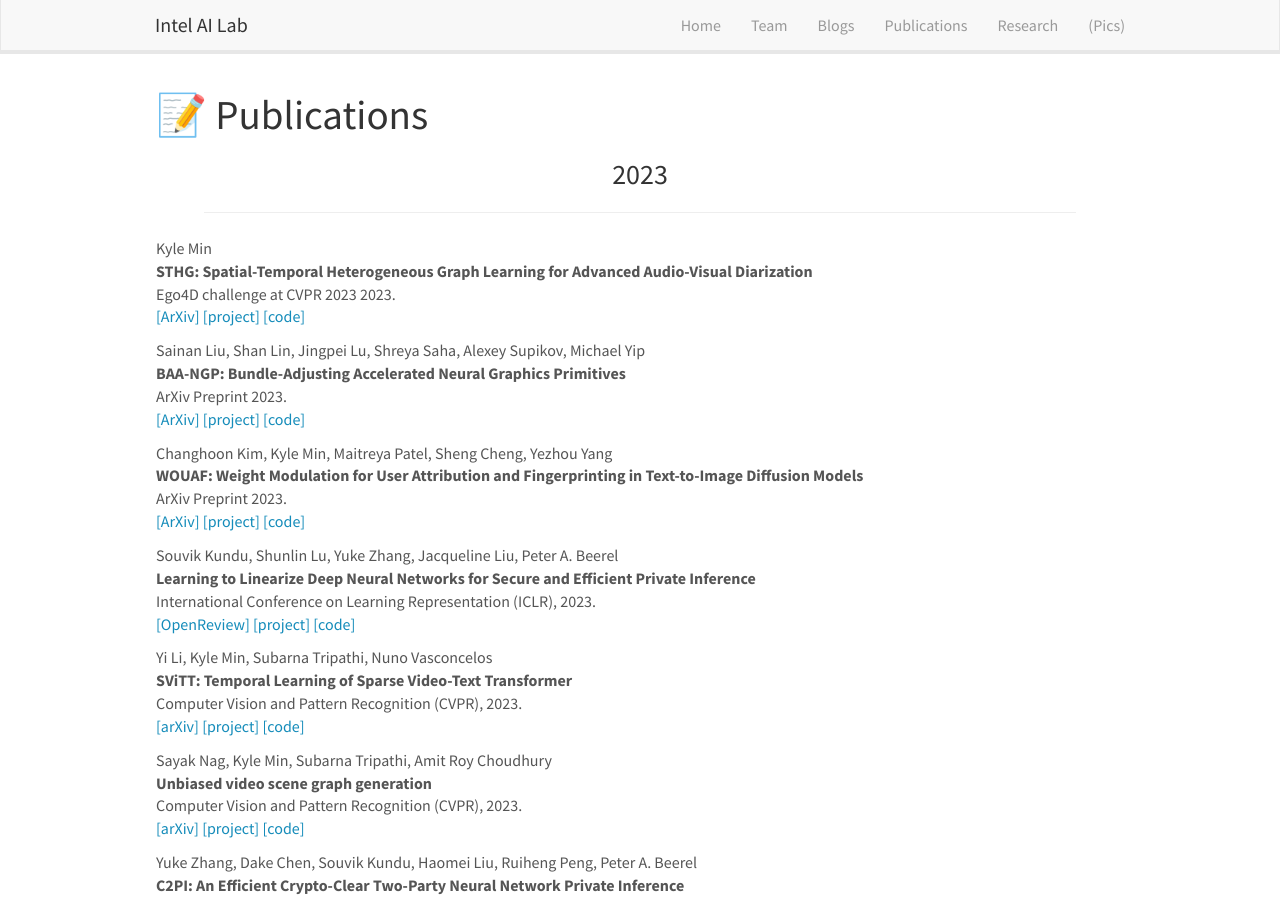
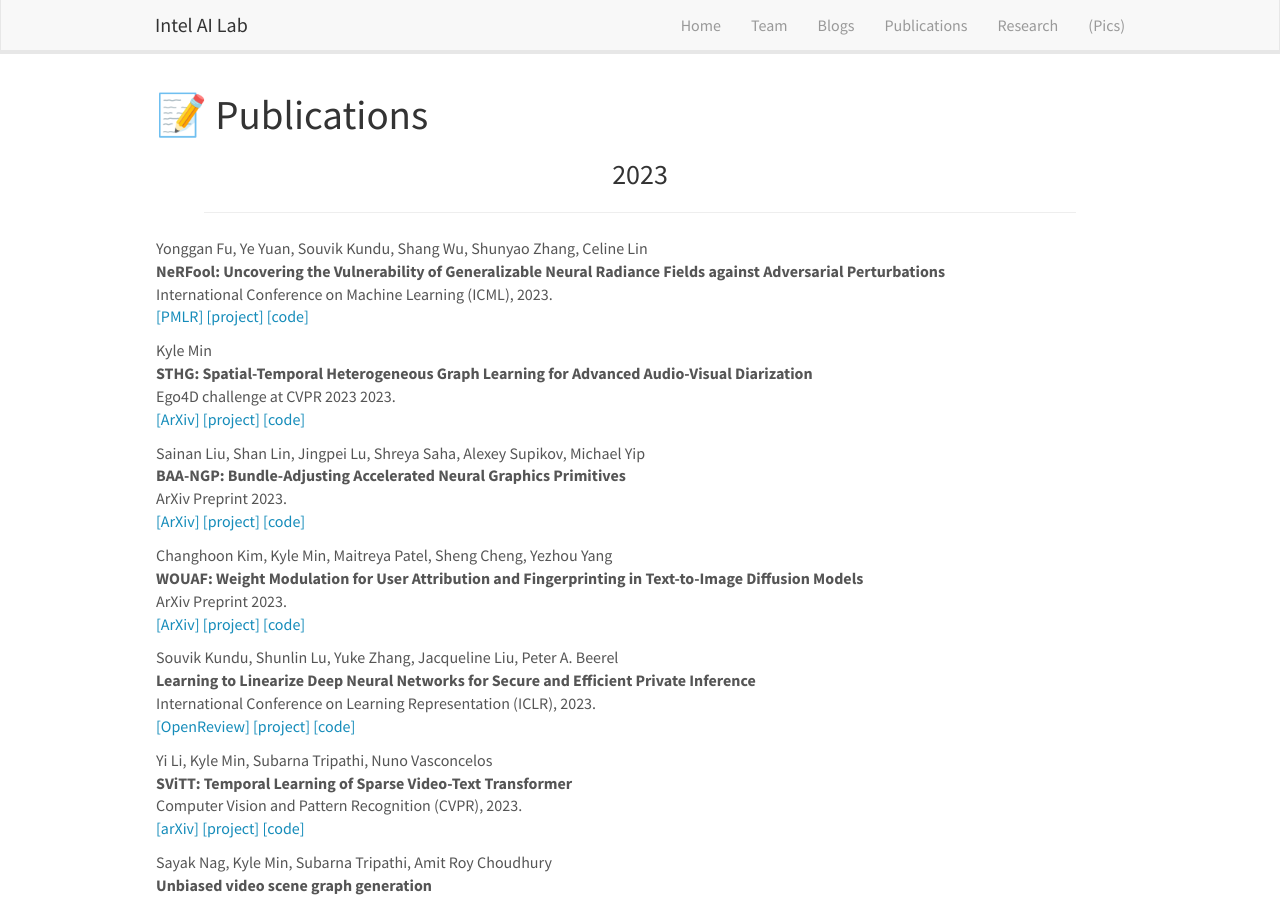
Before and after one commit to intelailabpage/intelailabpage.github.io, a Jekyll site: the page built from _pages/publications.md, in a window 1280 px wide and 900 px high. Built offline with Jekyll 4.4.1, drawn with Linux system fonts in a browser that asks for light colours; nearby versions of some CDN libraries.

Commit message:
Update publist.yml with ICML'23 nerfool

```diff
--- a/_data/publist.yml
+++ b/_data/publist.yml
@@ -1,3 +1,20 @@
+- address: Kigali
+  title: "NeRFool: Uncovering the Vulnerability of Generalizable Neural Radiance Fields against Adversarial Perturbations"
+  author: Yonggan Fu, Ye Yuan, Souvik Kundu, Shang Wu, Shunyao Zhang, Celine Lin
+  link:
+    display: PMLR
+    url: https://proceedings.mlr.press/v202/fu23g/fu23g.pdf
+  ref: funerfool2023
+  venue: 'International Conference on Machine Learning (ICML), '
+  year: '2023'
+  pub_type: conference
+  project:
+    display: project
+    url:
+  code:
+    display: code
+    url: https://github.com/GATECH-EIC/NeRFool
+
 - address: Vancouver
   title: "STHG: Spatial-Temporal Heterogeneous Graph Learning for Advanced Audio-Visual Diarization"
   author: Kyle Min
```
